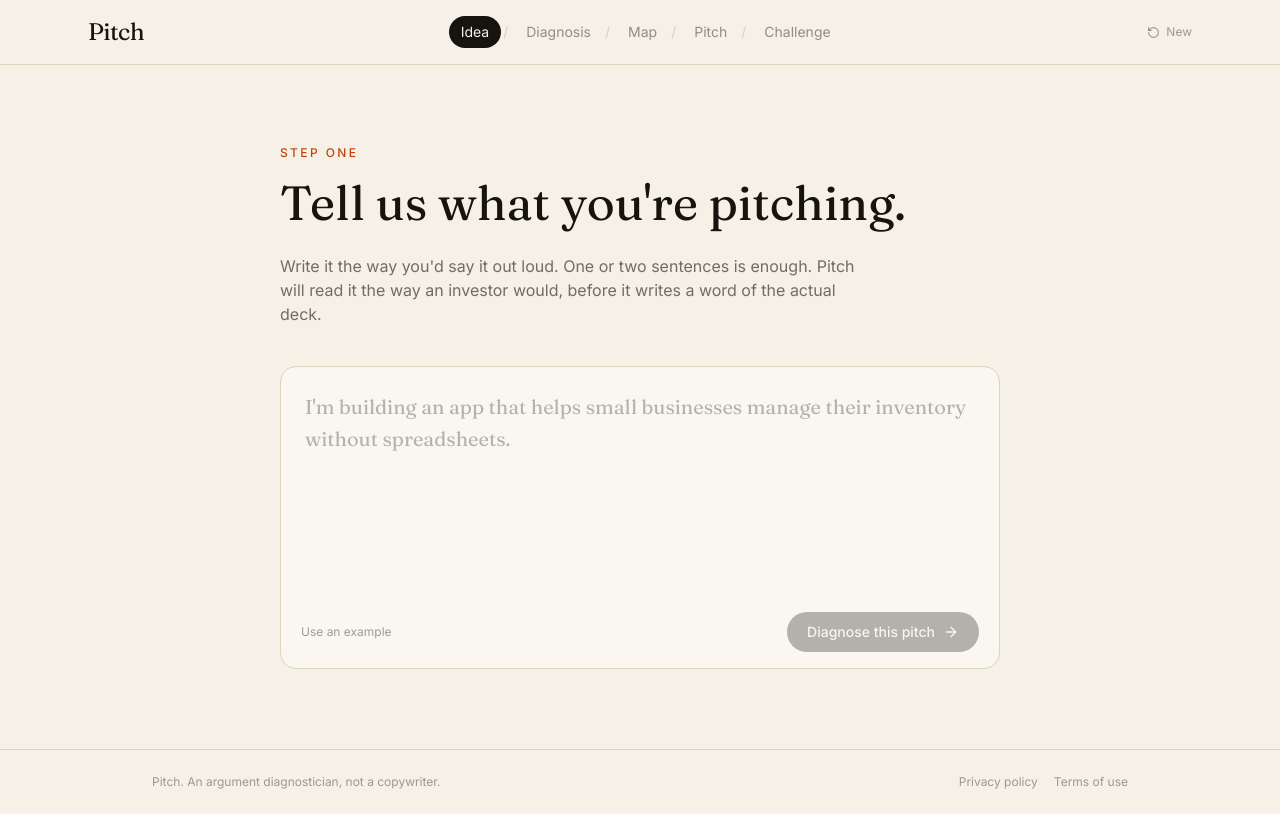
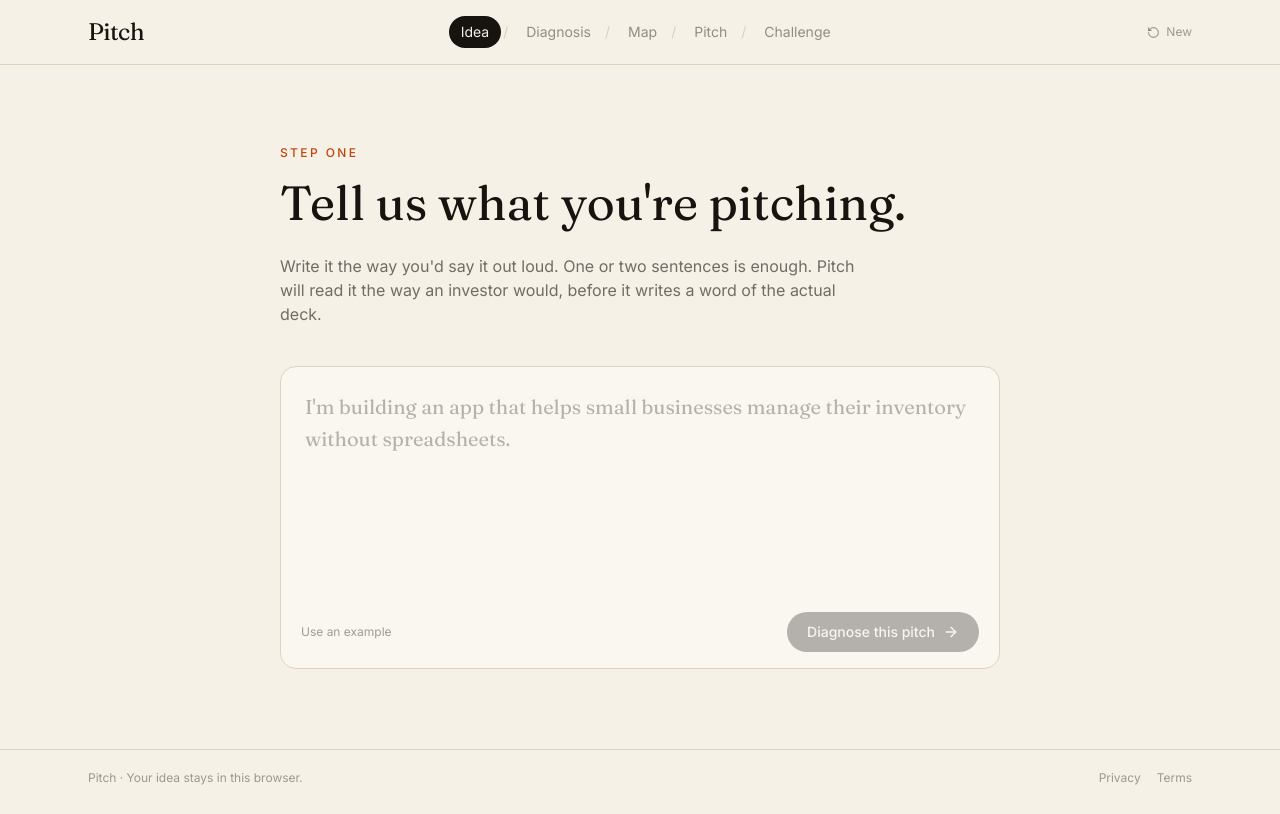
Before and after one commit to Wuraola-Adebisi/Pitch, a React (Vite) app: page /app in a window 1280 px wide. Built offline with nearby package versions, Linux system fonts and the light colour scheme.

Commit message:
Polish MVP workflow UI

```diff
--- a/src/components/Layout.tsx
+++ b/src/components/Layout.tsx
@@ -4,19 +4,15 @@ import Header from './Header'
 
 export default function Layout({ children }: { children: ReactNode }) {
   return (
-    <div className="min-h-screen flex flex-col">
+    <div className="flex min-h-screen flex-col">
       <Header />
       <main className="flex-1">{children}</main>
-      <footer className="border-t border-line py-6">
-        <div className="mx-auto max-w-5xl px-6 text-xs text-ink/40 flex flex-col sm:flex-row gap-2 justify-between">
-          <span>Pitch. An argument diagnostician, not a copywriter.</span>
+      <footer className="border-t border-line">
+        <div className="mx-auto flex max-w-6xl flex-col justify-between gap-2 px-4 py-5 text-xs text-ink/40 sm:flex-row sm:px-6">
+          <span>Pitch · Your idea stays in this browser.</span>
           <span className="flex gap-4">
-            <Link to="/privacy" className="hover:text-ink/70 transition-colors">
-              Privacy policy
-            </Link>
-            <Link to="/terms" className="hover:text-ink/70 transition-colors">
-              Terms of use
-            </Link>
+            <Link to="/privacy" className="transition-colors hover:text-ink/70">Privacy</Link>
+            <Link to="/terms" className="transition-colors hover:text-ink/70">Terms</Link>
           </span>
         </div>
       </footer>
```
